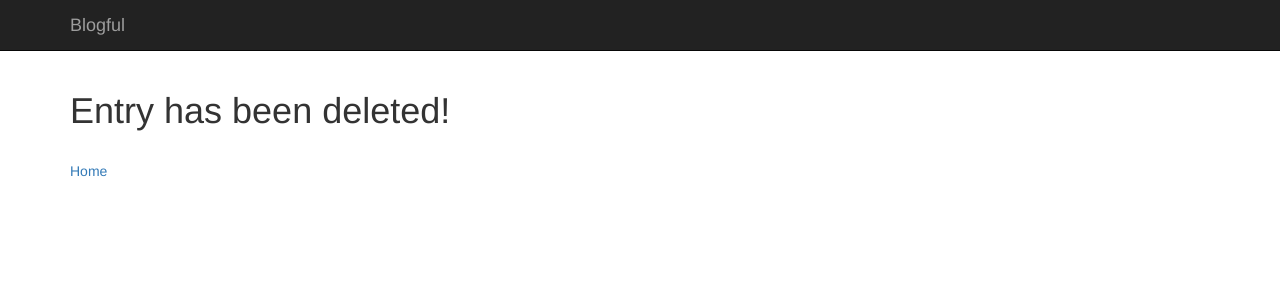
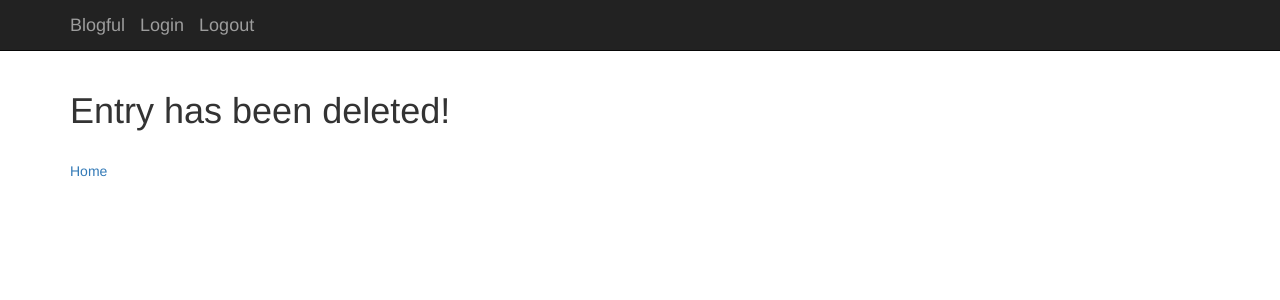
Before and after one commit to chiefspace/blogful, a Flask app: page /delete/confirmation/1 in a window 1280 px wide. Shown: the top 300 px of the page. Run offline with Flask 2, Linux system fonts and the light colour scheme; a user stored in the database is signed in; tables that the repository leaves empty hold one stand-in row (values such as "Sample post"); data that the repository does not hold is empty; some libraries are stand-ins or nearby versions.

Commit message:
Added login protection for edit and delete as well as logout

```diff
--- a/blog/templates/base.html
+++ b/blog/templates/base.html
@@ -31,6 +31,8 @@
                         <span class="icon-bar"></span>
                     </button>
                     <a class="navbar-brand" href="{{ url_for('entries') }}">Blogful</a>
+                    <a class="navbar-brand" href="{{ url_for('login_get') }}">Login</a>
+                    <a class="navbar-brand" href="{{ url_for('logout') }}">Logout</a>
                 </div>
                 <div class="collapse navbar-collapse">
                     <ul class="nav navbar-nav navbar-right">
--- a/blog/views.py
+++ b/blog/views.py
@@ -5,6 +5,7 @@ from . import app
 from .database import session, Entry
 
 from flask.ext.login import login_required
+from werkzeug.exceptions import Forbidden
 
 @app.route("/", methods=["GET","POST"])
 @app.route("/page/<int:page>", methods=["GET","POST"])
@@ -72,11 +73,17 @@ def single_entry(entry_id):
 	return render_template("single_entry.html",entry=entry)
 
 @app.route("/entry/<int:entry_id>/edit", methods=["GET"])
+@login_required
 def edit_entry_get(entry_id):
     entry = session.query(Entry).get(entry_id)
+
+    if not all([entry.author, current_user]) or entry.author.id != current_user.id:
+        raise Forbidden('Only entry author can edit their own entry.')
+
     return render_template("edit_entry.html", entry=entry)
 
 @app.route("/entry/<int:entry_id>/edit", methods=["POST"])
+@login_required
 def edit_entry_entry(entry_id):
     if  request.method == "POST":
         entry = session.query(Entry).get(entry_id)
@@ -90,13 +97,19 @@ def edit_entry_entry(entry_id):
     return render_template("edit_entry.html", entry=entry)
 
 @app.route("/entry/<int:entry_id>/delete", methods=["GET","POST"])
+@login_required
 def delete_entry_get(entry_id=1):
     entry = session.query(Entry).get(entry_id)
+
+    if not all([entry.author, current_user]) or entry.author.id != current_user.id:
+        raise Forbidden('Only entry author can delete their own entry.')
+
     if entry is None:
         abort(404)
     return render_template("delete_entry.html", entry=entry)
 
 @app.route("/delete/confirmation/<int:entry_id>", methods=["GET"])
+@login_required
 def delete_entry_confirmed(entry_id):
     entry = session.query(Entry).get(entry_id)
     if entry is None:
@@ -110,7 +123,7 @@ def login_get():
     return render_template("login.html")
 
 from flask import flash
-from flask.ext.login import login_user
+from flask.ext.login import login_user, logout_user
 from werkzeug.security import check_password_hash
 from .database import User
 
@@ -125,3 +138,13 @@ def login_post():
 
     login_user(user)
     return redirect(request.args.get('next') or url_for("entries"))
+
+
+@app.route("/logout", methods=["GET", "POST"])
+@login_required
+def logout():
+    """Logout the current user."""
+    user = current_user
+    user.authenticated = False
+    logout_user()
+    return redirect(url_for("login_get"))
```
